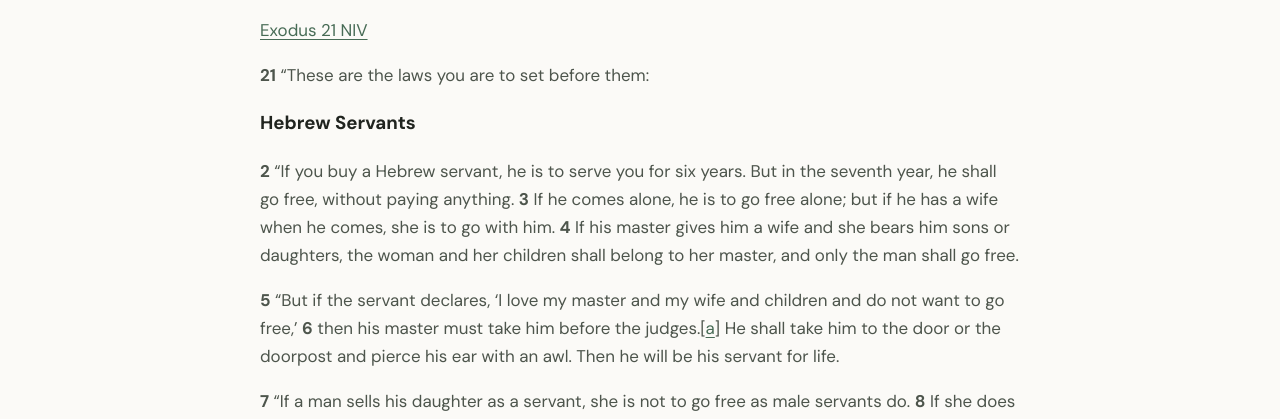
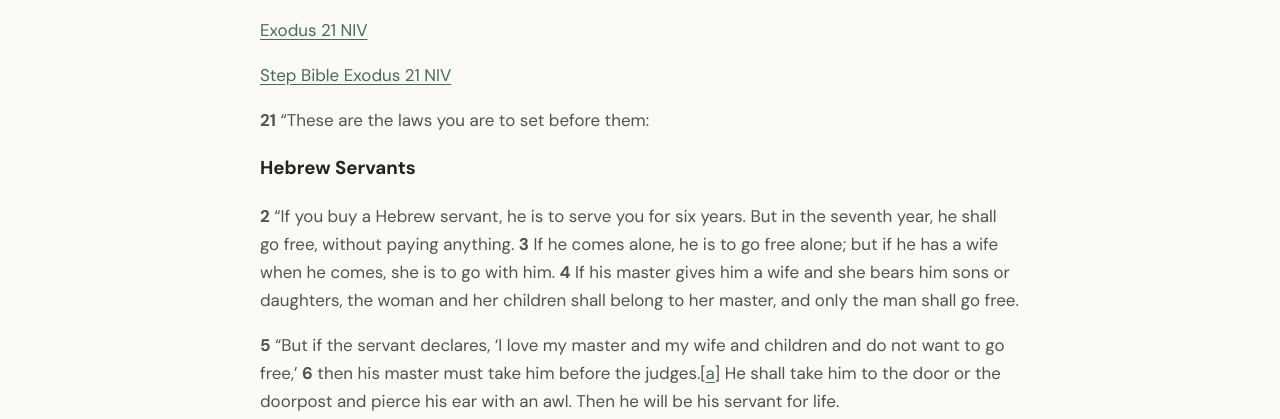
Before and after one commit to unbelievermode-rg/unbeliever, an Astro site: page /blog/welcome in a window 1280 px wide. Shown: the part 370-789 px from the top of the page. Built offline with nearby package versions, Linux system fonts and the light colour scheme; Astro itself is replaced by a stand-in of ours.

Commit message:
Update Blog Post “welcome”

```diff
--- a/src/content/blog/welcome.md
+++ b/src/content/blog/welcome.md
@@ -11,6 +11,8 @@ draft: false
 
 [Exodus 21 NIV](https://www.biblegateway.com/passage/?search=Exodus%2021&version=NIV)
 
+[Step Bible Exodus 21 NIV](https://www.stepbible.org/?q=version=ESV@reference=Exod.21&options=HNVUG)
+
 **21** “These are the laws you are to set before them:
 
 ### Hebrew Servants
```
